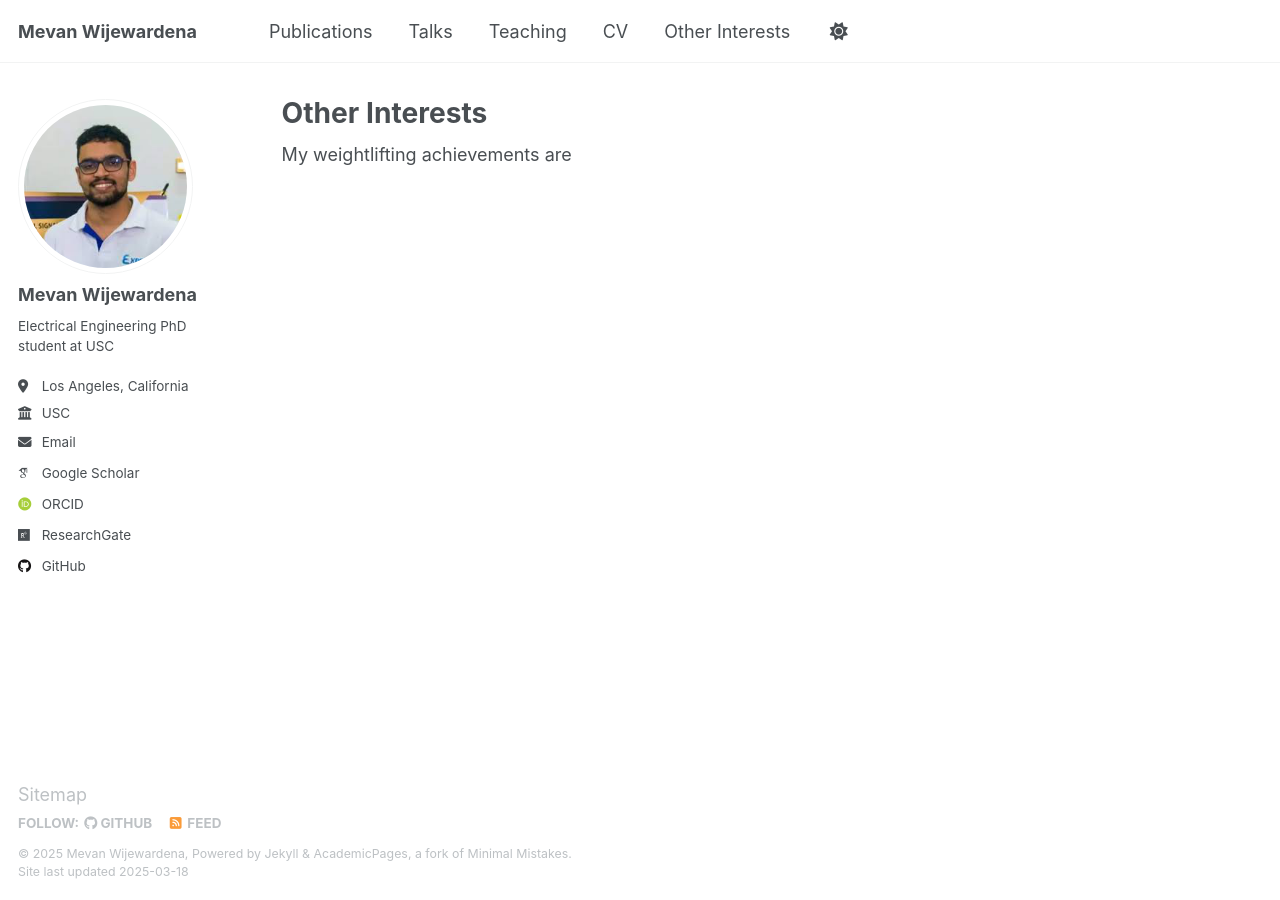
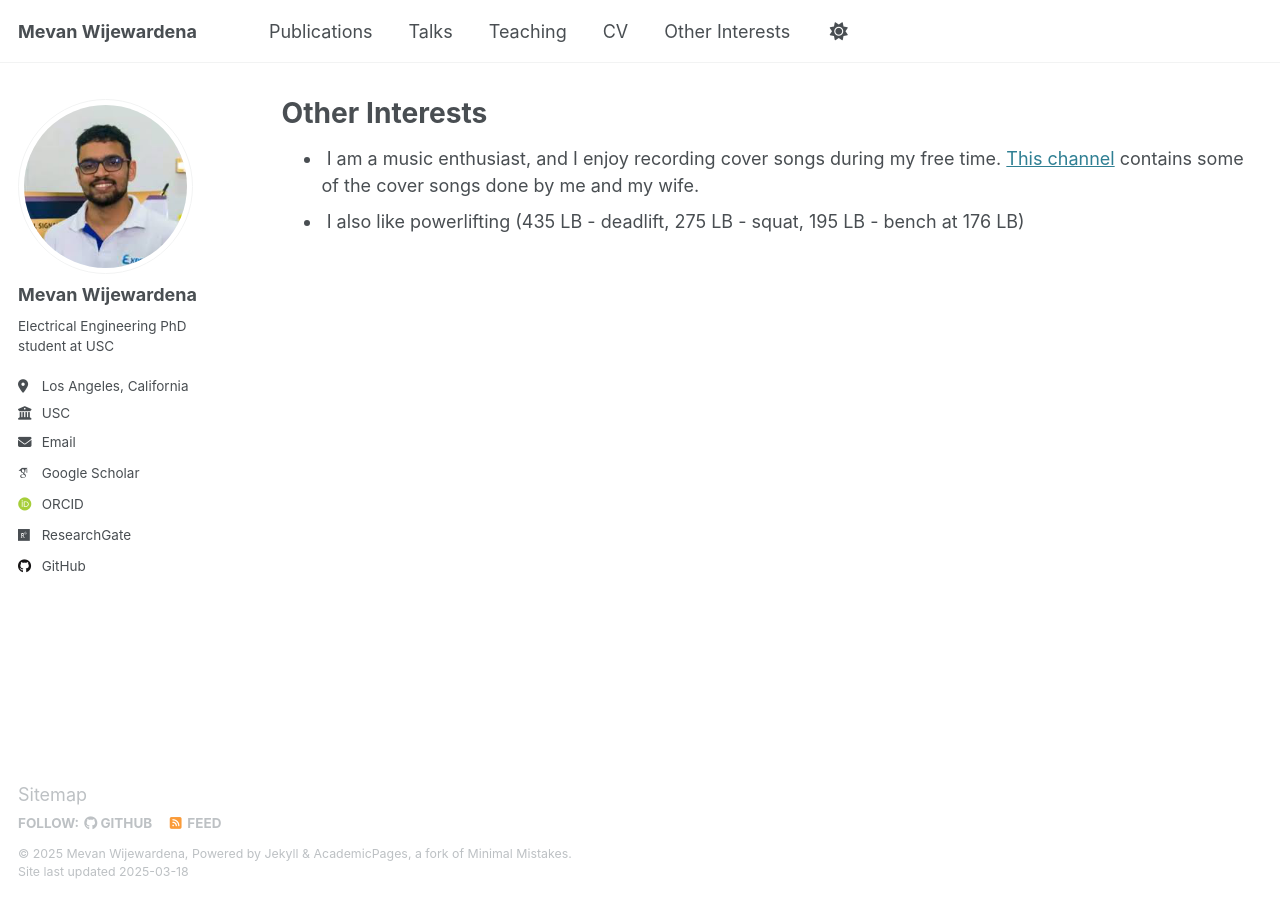
Before and after one commit to mevanwijewardena/mevanwijewardena.github.io, a Jekyll site: the page built from _pages/portfolio.html, in a window 1280 px wide. Built offline with Jekyll 4.4.1, drawn with Linux system fonts in a browser that asks for light colours; some web fonts are replaced.

Commit message:
Update portfolio.html

```diff
--- a/_pages/portfolio.html
+++ b/_pages/portfolio.html
@@ -7,4 +7,9 @@ author_profile: true
 
 {% include base_path %}
 
-<div class="wordwrap">My weightlifting achievements are</div>
+<div class="wordwrap">
+  <ul>
+	   <li> I am a music enthusiast, and I enjoy recording cover songs during my free time. <a href="https://youtube.com/@mi_music2115">This channel</a> contains some of the cover songs done by me and my wife. </li>
+     <li> I also like powerlifting (435 LB - deadlift, 275 LB - squat, 195 LB - bench at 176 LB)</li>
+  </ul>
+</div>
```
